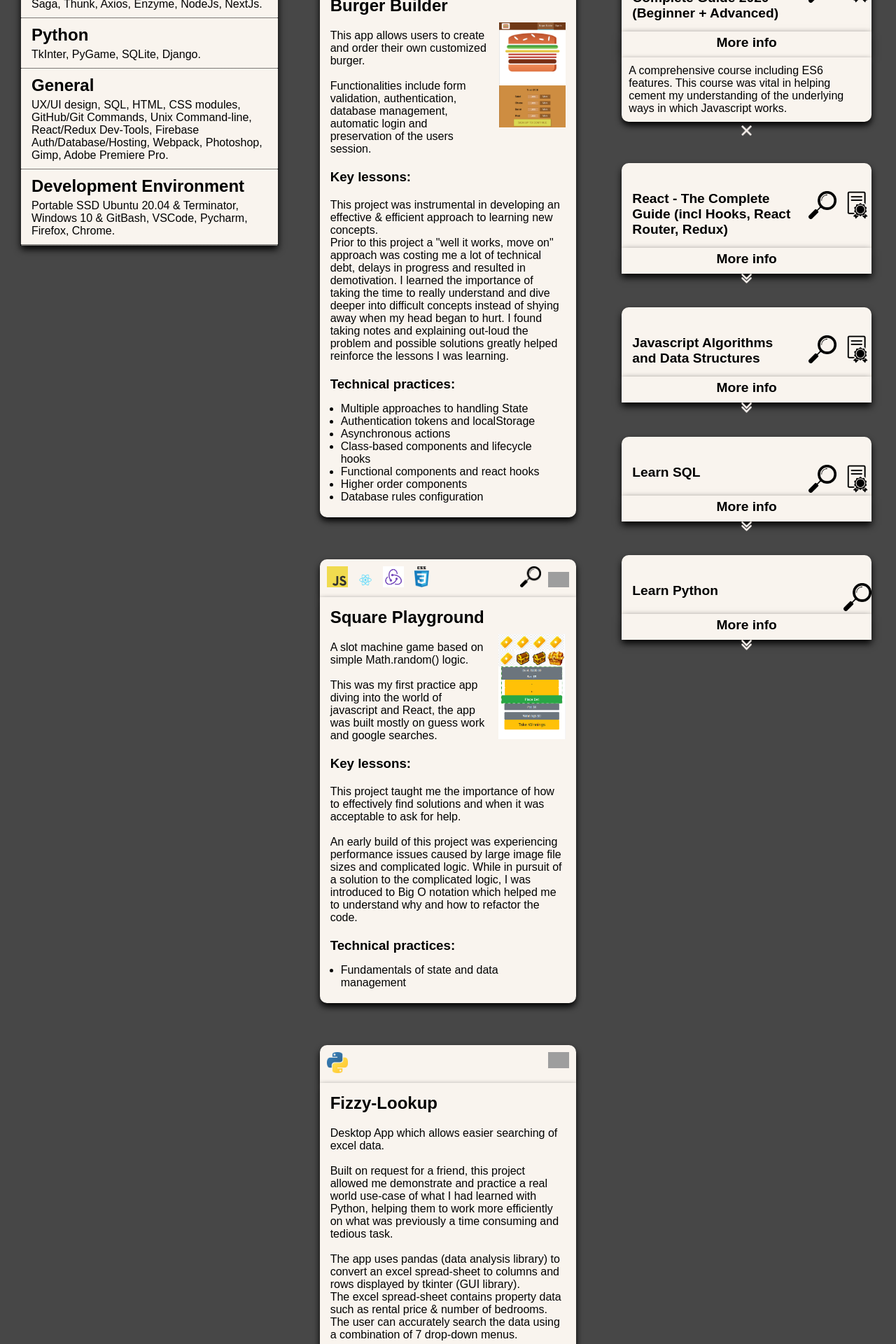
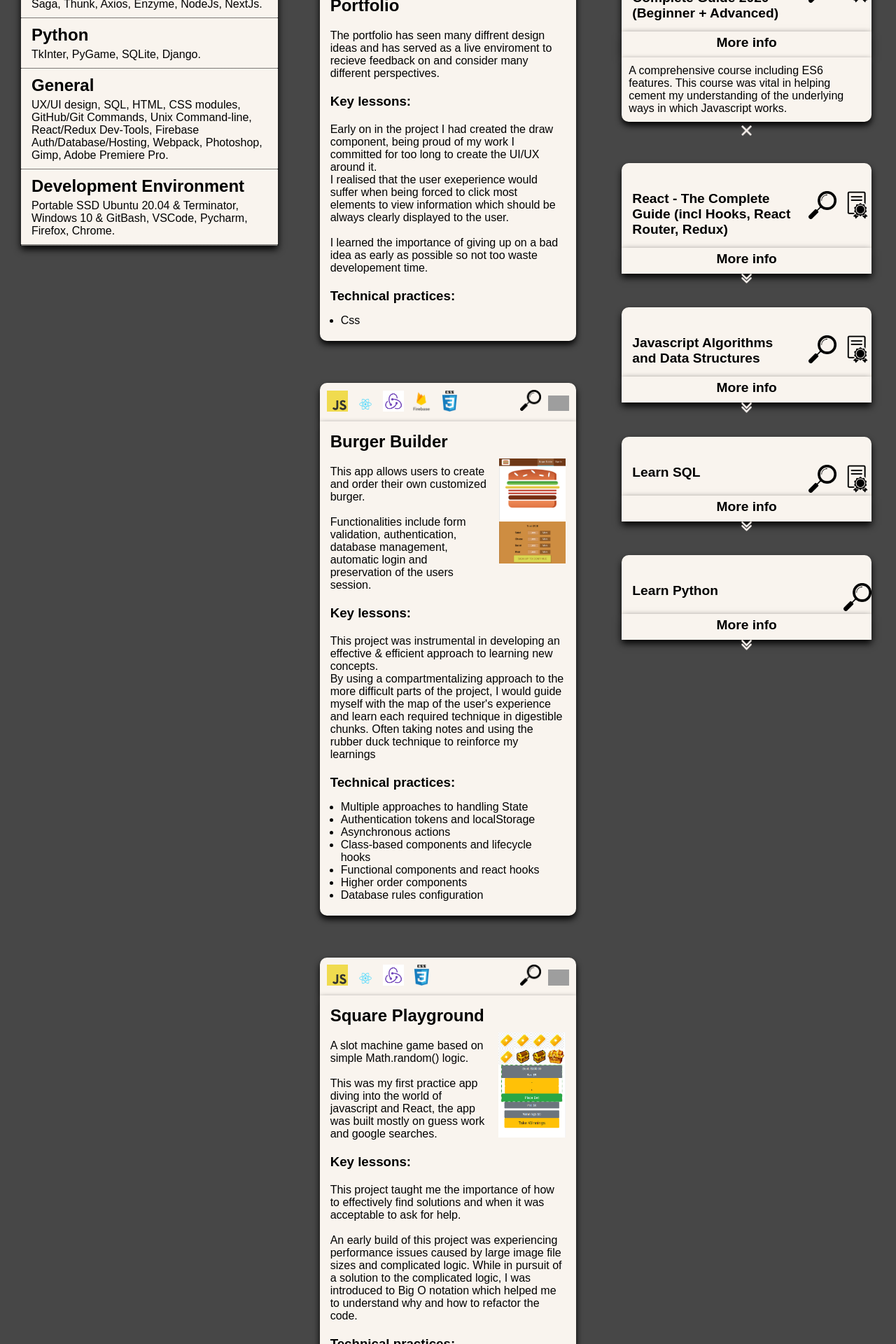
Before and after one commit to Kwarn/portfolio, a React (Create React App) app: page / in a window 1280 px wide. Shown: the part 1180-3100 px from the top of the page at 70% size. Built offline with nearby package versions, Linux system fonts and the light colour scheme; grey boxes are pictures that could not be loaded.

Commit message:
projects content updates

```diff
--- a/src/assets/assets.js
+++ b/src/assets/assets.js
@@ -12,6 +12,7 @@ const imageAssets = {
   python: require('../assets/python.png'),
   react: require('../assets/react.png'),
   redux: require('../assets/redux.png'),
+  saga: require('../assets/redux-saga.png'),
   firebase: require('../assets/firebase.png'),
   sqlite3: require('../assets/sqlite3.png'),
   css: require('../assets/css.png'),
--- a/src/containers/Projects/Projects.js
+++ b/src/containers/Projects/Projects.js
@@ -6,13 +6,26 @@ import imageAssets from '../../assets/assets'
 
 const Projects = ({ selectedContentTag, firstElementRefs, showModal }) => {
   const [projects] = useState({
+    portfolio: {
+      isFirstElementOfTag: true,
+      tag: 'javascript',
+      title: 'Portfolio',
+      image: null,
+      previewTechStack: 'Javascript, React, Firebase, CSS',
+      gitHubLink: 'https://github.com/Kwarn/portfolio',
+      description: `The portfolio has seen many diffrent design ideas and has served as a live enviroment to recieve feedback on and consider many different perspectives.`,
+      whatILearned: `Early on in the project I had created the draw component, being proud of my work I committed for too long to create the UI/UX around it.
+      I realised that the user exeperience would suffer when being forced to click most elements to view information which should be always clearly displayed to the user.
+
+      I learned the importance of giving up on a bad idea as early as possible so not too waste developement time.`,
+      technicalPractices: 'Css',
+    },
     burgerBuilder: {
-      isFirstElementOfTag: true,
       tag: 'javascript',
       title: 'Burger Builder',
       image: imageAssets.burgerBuilder,
       liveDemoLink: 'https://react-burger-builder-679aa.web.app/',
-      previewTechStack: 'Javascript, React, Redux, Redux-Saga, Firebase, Css',
+      previewTechStack: 'Javascript, React, Redux, Redux-Saga, Firebase, CSS',
       gitHubLink: 'https://github.com/Kwarn/burger-builder',
       courseLink:
         'https://www.udemy.com/course/react-the-complete-guide-incl-redux/',
@@ -20,7 +33,7 @@ const Projects = ({ selectedContentTag, firstElementRefs, showModal }) => {
 
        Functionalities include form validation, authentication, database management, automatic login and preservation of the users session.`,
       whatILearned: `This project was instrumental in developing an effective & efficient approach to learning new concepts.
-      Prior to this project a "well it works, move on" approach was costing me a lot of technical debt, delays in progress and resulted in demotivation. I learned the importance of taking the time to really understand and dive deeper into difficult concepts instead of shying away when my head began to hurt. I found taking notes and explaining out-loud the problem and possible solutions greatly helped reinforce the lessons I was learning.`,
+      By using a compartmentalizing approach to the more difficult parts of the project, I would guide myself with the map of the user's experience and learn each required technique in digestible chunks. Often taking notes and using the rubber duck technique to reinforce my learnings`,
       technicalPractices: `Multiple approaches to handling State, Authentication tokens
         and localStorage, Asynchronous actions, Class-based components
         and lifecycle hooks, Functional components and react hooks,
@@ -50,7 +63,7 @@ const Projects = ({ selectedContentTag, firstElementRefs, showModal }) => {
       gitHubLink: 'placeholder',
       description: `Desktop App which allows easier searching of excel data.
 
-      Built on request for a friend, this project allowed me demonstrate and practice a real world use-case of what I had learned with Python, helping them to work more efficiently on what was previously a time consuming and tedious task.
+      Built for the head of lettings for a boutique serviced apartments company, this project allowed me demonstrate and practice a real world use-case of what I had learned with Python, helping them to work more efficiently on what was previously a time consuming and tedious task.
 
       The app uses pandas (data analysis library) to convert an excel spread-sheet to columns and rows displayed by tkinter (GUI library).
       The excel spread-sheet contains property data such as rental price & number of bedrooms. The user can accurately search the data using a combination of 7 drop-down menus.`,
@@ -68,7 +81,7 @@ const Projects = ({ selectedContentTag, firstElementRefs, showModal }) => {
 
       gitHubLink: 'https://github.com/Kwarn/fitness',
       description: `A light-weight MyFitnessPal clone, this app allows users to save their meal history and add new meals with their ingredients and calorie information to a SQlite database.`,
-      whatILearned: `I learned the importance of not reinventing the wheel (Ignoring the irony of this being a copy of another app).
+      whatILearned: `I learned why not to reinvent the wheel.
 
       My initial approach to storing data used the file system to read/write to a .txt file. I found this approach to be extremely cumbersome. In my search for a better solution I took the time to weight up the different options and settled on using SQLite database.
       I learned the importance of looking for a cleaner, established solution before implementing my own.`,
```
